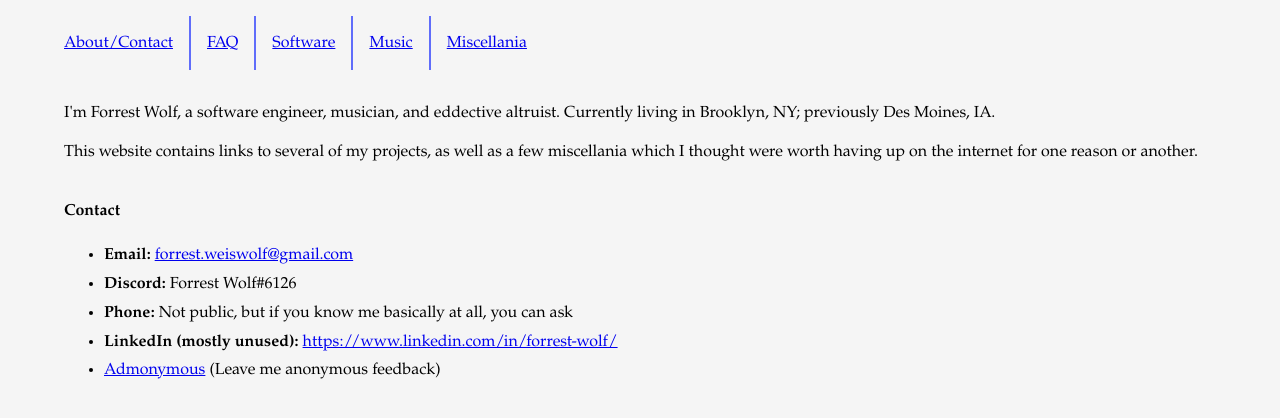
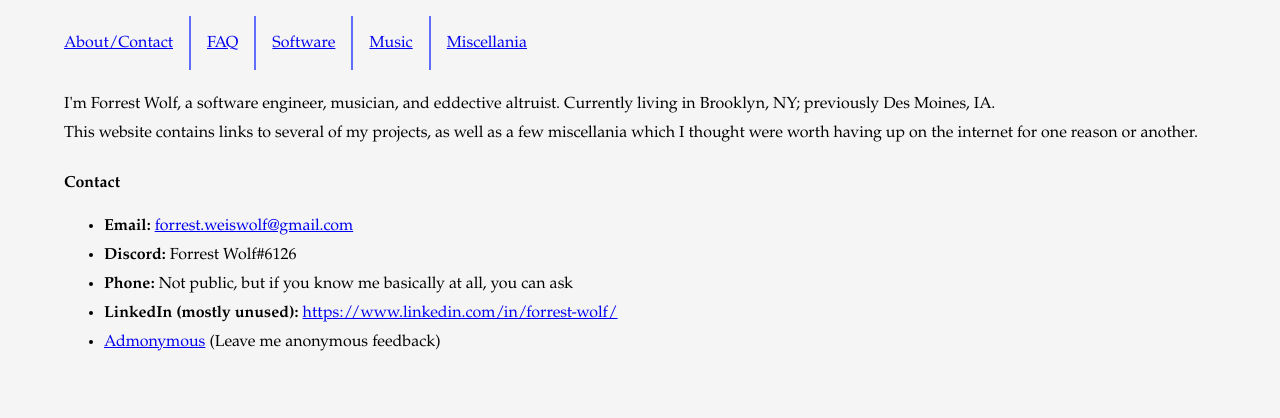
Before and after one commit to ForrestWeiswolf/forrestweiswolf.github.io, a Jekyll site: the page built from about.html, in a window 1280 px wide. Shown: the top 418 px of the page. Built offline with Jekyll 4.4.1, drawn with Linux system fonts in a browser that asks for light colours.

Commit message:
Reduce margins of p tags

```diff
--- a/css/main.css
+++ b/css/main.css
@@ -9,6 +9,10 @@ body {
   font-family: Palatino, "Palatino Linotype", Arial, Helvetica, serif;
   line-height: 1.4em;
   padding-bottom: 1em;
+}
+
+p {
+  margin: 0.4em 0;
 }
 
 header {
```
